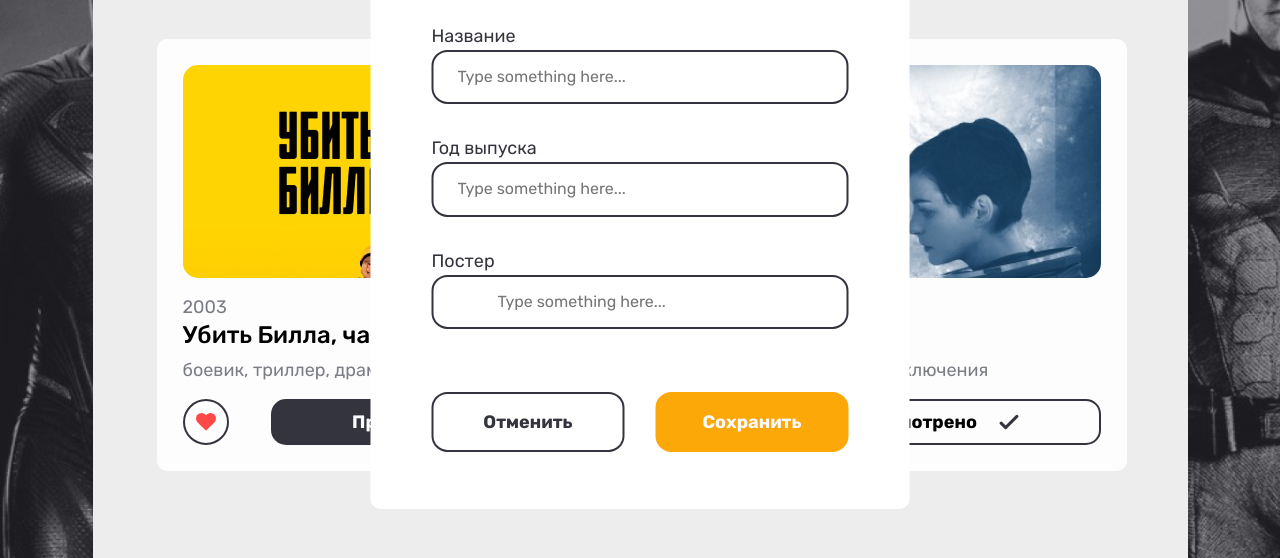
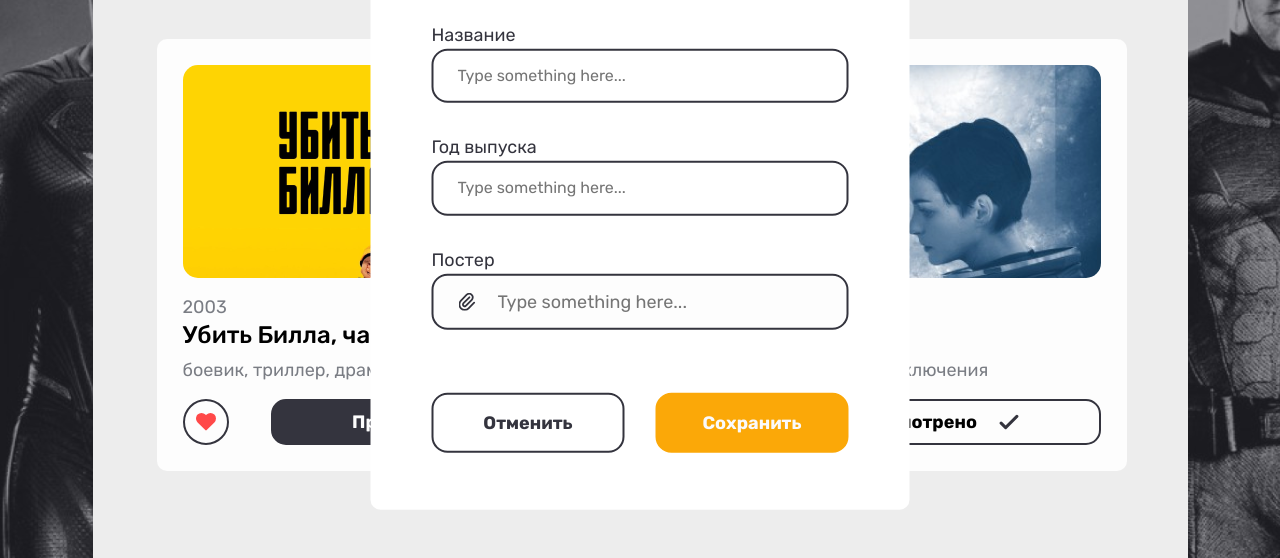
Before and after one commit to Shaktyka/kinoman, a plain HTML site: page index.html in a window 1280 px wide. Both pictures are taken after a click on the link "Добавить". Shown: the part 213-771 px from the top of the page. Drawn offline with Linux system fonts and the light colour scheme.

Commit message:
Правит классы для полей с иконками внутри

```diff
--- a/css/style.css
+++ b/css/style.css
@@ -91,6 +91,10 @@ ul {
 
 /* Классы форм */
 
+.form {
+	width: 100%;
+}
+
 .form__group {
 	margin-bottom: 30px;
 }
@@ -118,6 +122,24 @@ ul {
 	border-radius: 16px;
 }
 
+.icon-input {
+	background-color: var(--white);
+    padding-left: 64px;
+
+	font-family: inherit;
+	font-size: 18px;
+	color: var(--gray);
+
+	background-repeat: no-repeat;
+}
+
+.form__footer {
+	display: grid;
+	grid-template-columns: 1fr 1fr;
+	gap: 31px;
+	margin-top: 63px;
+}
+
 /* Хедер */
 
 .header {
@@ -141,17 +163,15 @@ ul {
 	height: 42px;
 }
 
-.search-input {
-	background-color: var(--white);
-	padding: 7px 20px 7px 64px;
-	font-family: inherit;
-	font-size: 18px;
-	color: var(--gray);
+#search {
 	width: 40%;
 	background-image: url(../images/search.svg);
-	background-repeat: no-repeat;
 	background-position: 25px center;
 	background-size: 19px;
+
+	padding-top: 7px;
+	padding-bottom: 7px;
+	padding-right: 20px;
 }
 
 .button-action {
@@ -417,33 +437,10 @@ ul {
 	color: #1D1D1F;
 }
 
-.modal__form {
-	width: 100%;
-}
-
-.has-icon {
-	position: relative;
-}
-
-.has-icon .form__input {
-	padding-left: 64px;
-}
-
-.has-icon .form__input::before {
-	position: absolute;
-	top: 0;
-	left: 0;
-	width: 10px;
-	height: 10px;
-	background-color: red;
-	z-index: 5;
-}
-
-.form__footer {
-	display: grid;
-	grid-template-columns: 1fr 1fr;
-	gap: 31px;
-	margin-top: 63px;
+#bookmark-poster {
+	background-image: url(../images/skrep.svg);
+	background-position: 25px center;
+	background-size: 17px;
 }
 
 .modal-button {
--- a/index.html
+++ b/index.html
@@ -19,7 +19,7 @@
 					</a>
 					<div class="actions header__actions">
 						<form class="form actions__form" action="#" method="get">
-							<input class="form__input search-input" id="search" type="search" placeholder="Type something here...">
+							<input class="form__input icon-input" id="search" type="search" placeholder="Type something here...">
 							<a class="button-action" href="#" id="add">Добавить</a>
 							<a class="button-action" href="#" id="watch">Что посмотреть?</a>
 						</form>
@@ -147,19 +147,19 @@
 				<form class="form modal__form" action="#" method="get">
 					<div class="form__group">
 						<label class="form__label" for="bookmark-name">Название</label>
-						<input class="form__input text-input" type="text" id="bookmark-name" name="bookmark-name" placeholder="Type something here...">
+						<input class="form__input" type="text" id="bookmark-name" name="bookmark-name" placeholder="Type something here...">
 					</div>
 					<div class="form__group">
 						<label class="form__label" for="bookmark-year">Год выпуска</label>
-						<input class="form__input text-input" type="text" id="bookmark-year" name="bookmark-year" placeholder="Type something here...">
+						<input class="form__input" type="text" id="bookmark-year" name="bookmark-year" placeholder="Type something here...">
 					</div>
-					<div class="form__group has-icon">
-						<label class="form__label" for="bookmark-name">Постер</label>
-						<input class="form__input text-input" type="text" id="bookmark-name" name="bookmark-name" placeholder="Type something here...">
+					<div class="form__group">
+						<label class="form__label" for="bookmark-poster">Постер</label>
+						<input class="form__input icon-input" type="text" id="bookmark-poster" name="bookmark-poster" placeholder="Type something here...">
 					</div>
 					<div class="form__footer">
-						<button class="modal-button modal-button--cancel" type="button" name="cancel">Отменить</button>
-						<button class="modal-button modal-button--target" type="button" name="cancel">Сохранить</button>
+						<button class="modal-button modal-button--cancel" id="bookmark-cancel" type="button" name="cancel">Отменить</button>
+						<button class="modal-button modal-button--target" id="bookmark-submit" type="submit" name="cancel">Сохранить</button>
 					</div>
 				</form>
 			</div>
```
